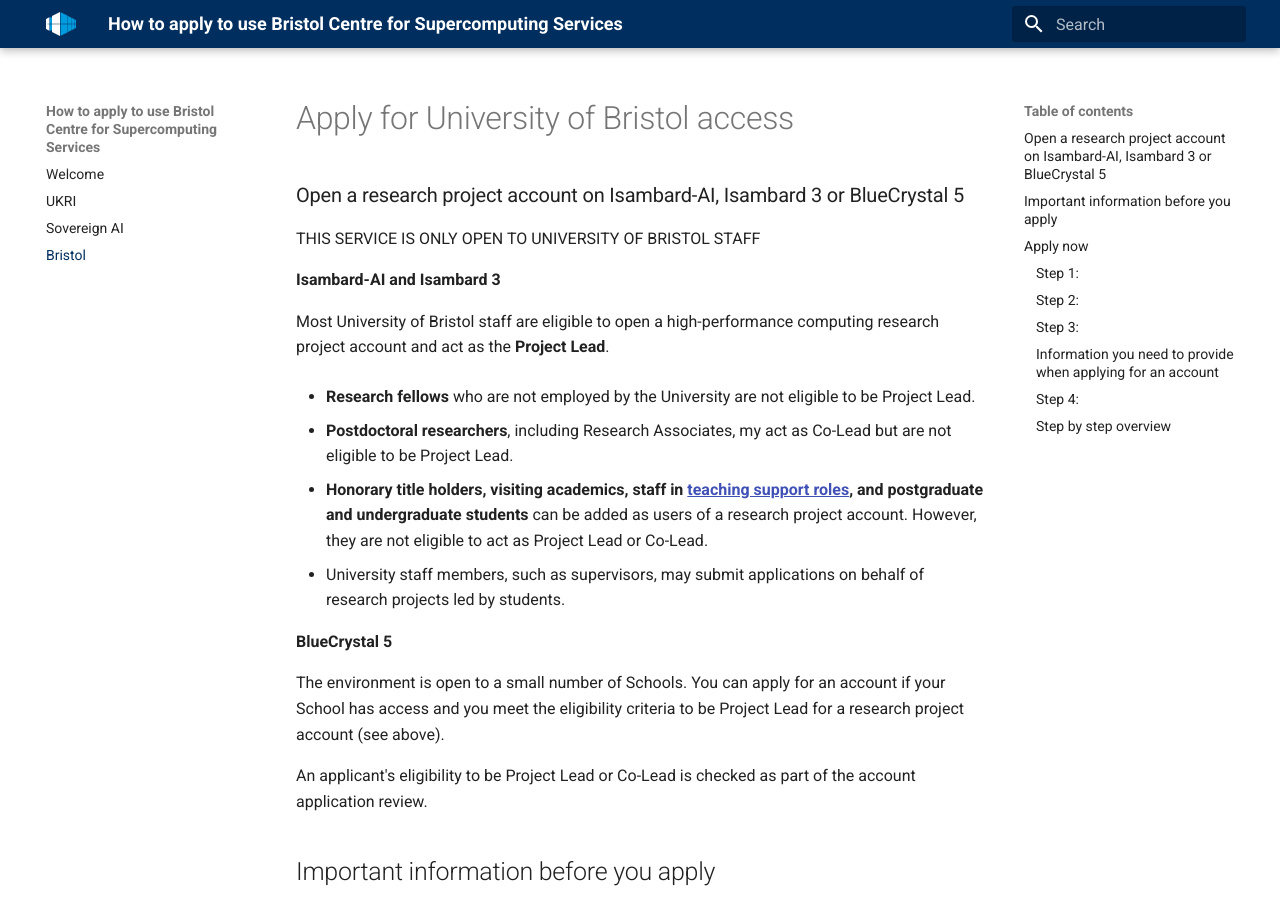
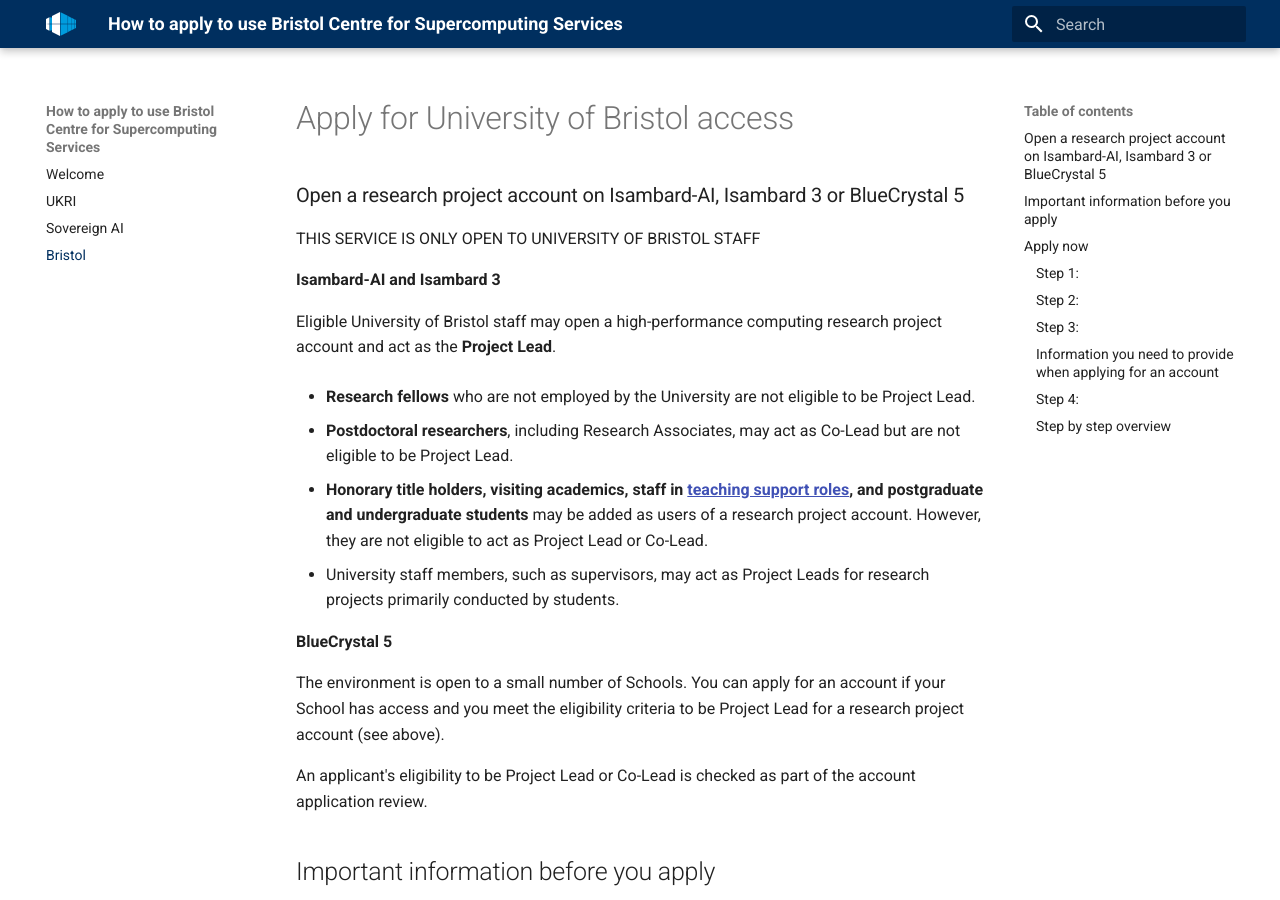
Before and after one commit to isambard-sc/apply.isambard.ac.uk, an MkDocs documentation site: the page built from docs/bristol/index.md, in a window 1280 px wide and 900 px high. Built offline with MkDocs 1.6.1 and Material for MkDocs 9.7.7, drawn with Linux system fonts in a browser that asks for light colours.

Commit message:
Update index.md

```diff
--- a/docs/bristol/index.md
+++ b/docs/bristol/index.md
@@ -13,14 +13,14 @@
 
 **Isambard-AI and Isambard 3**
 
-Most University of Bristol staff are eligible to open a high-performance computing research project account and act as the **Project Lead**.
+Eligible University of Bristol staff may open a high-performance computing research project account and act as the **Project Lead**.
 
 - **Research fellows** who are not employed by the University are not eligible to be Project Lead.
 
-- **Postdoctoral researchers**, including Research Associates, my act as Co-Lead but are not eligible to be Project Lead.
+- **Postdoctoral researchers**, including Research Associates, may act as Co-Lead but are not eligible to be Project Lead.
 
-- **Honorary title holders, visiting academics, staff in [teaching support roles](https://www.bristol.ac.uk/hr/tsr/tsr-descriptors-summary.html), and postgraduate and undergraduate students** can be added as users of a research project account. However, they are not eligible to act as Project Lead or Co-Lead.
-- University staff members, such as supervisors, may submit applications on behalf of research projects led by students.
+- **Honorary title holders, visiting academics, staff in [teaching support roles](https://www.bristol.ac.uk/hr/tsr/tsr-descriptors-summary.html), and postgraduate and undergraduate students** may be added as users of a research project account. However, they are not eligible to act as Project Lead or Co-Lead.
+- University staff members, such as supervisors, may act as Project Leads for research projects primarily conducted by students.
 
 
 **BlueCrystal 5**
```
